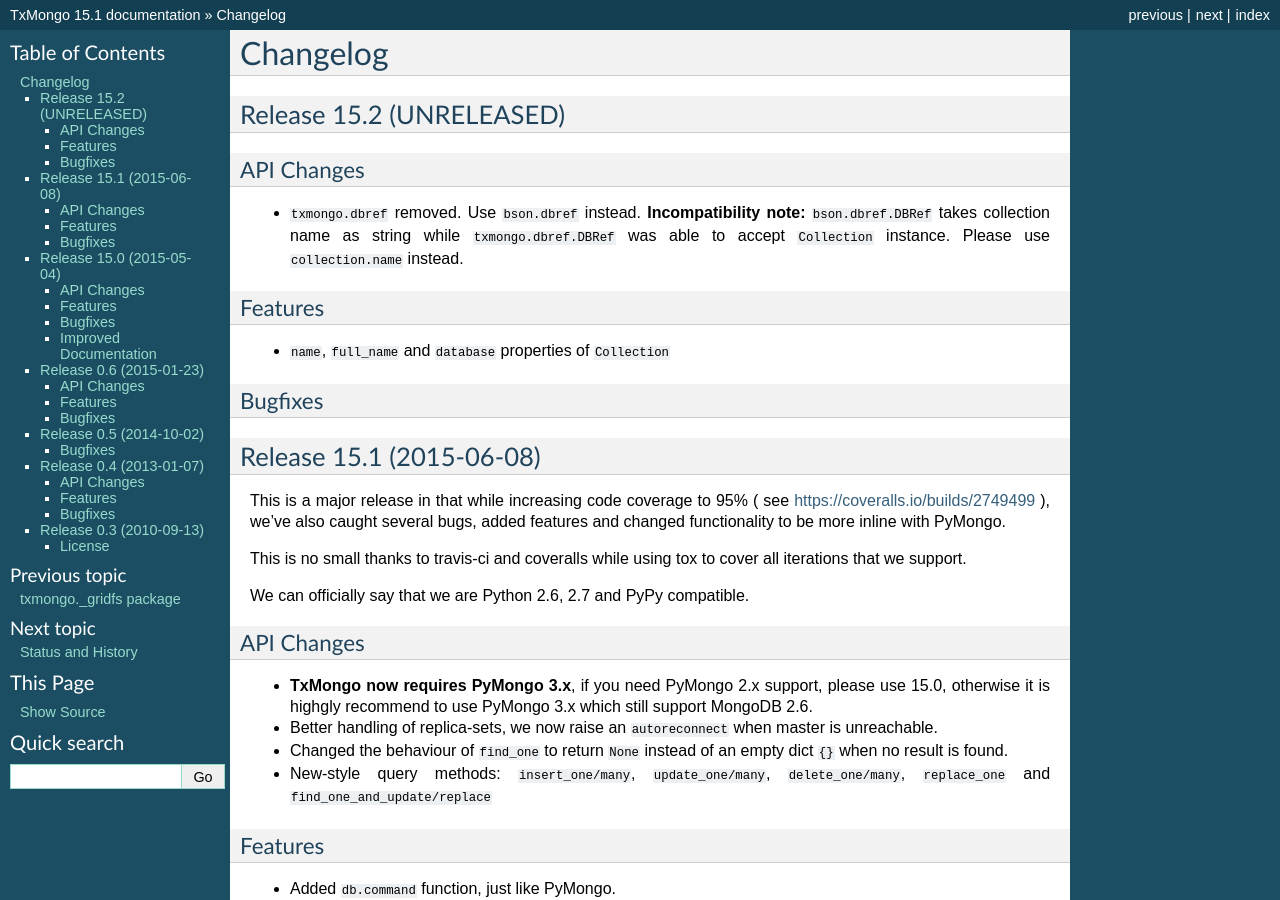
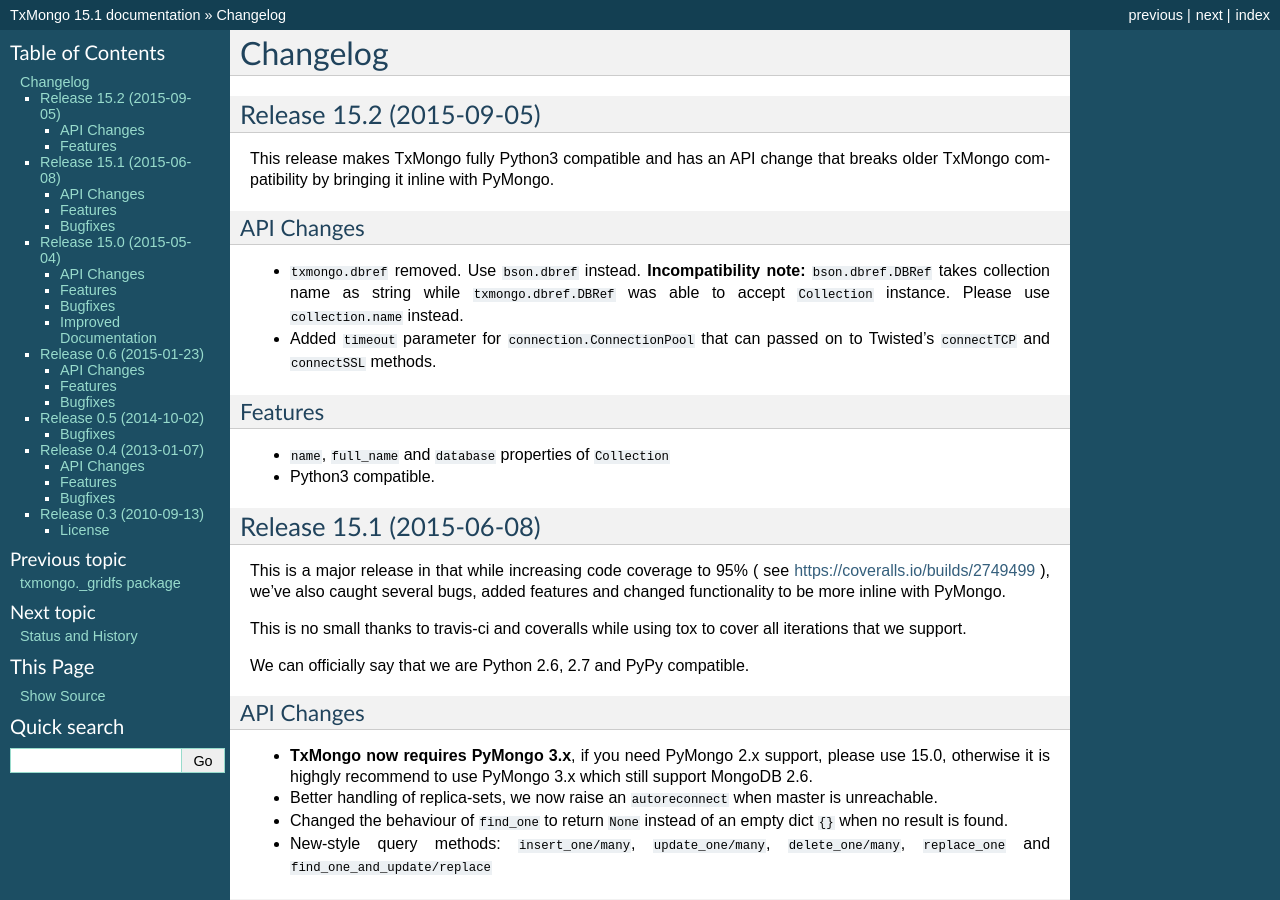
Before and after one commit to twisted/txmongo, a Sphinx documentation site: the page built from docs/source/NEWS.rst, in a window 1280 px wide and 900 px high. Built offline with Sphinx 7.4.7, drawn with Linux system fonts in a browser that asks for light colours; formulas are drawn with MathJax 3.

Commit message:
bump release information

```diff
--- a/docs/source/NEWS.rst
+++ b/docs/source/NEWS.rst
@@ -1,8 +1,11 @@
 Changelog
 =========
 
-Release 15.2 (UNRELEASED)
+Release 15.2 (2015-09-05)
 -------------------------
+
+This release makes TxMongo fully Python3 compatible and has an API change that
+breaks older TxMongo compatibility by bringing it inline with PyMongo.
 
 API Changes
 ^^^^^^^^^^^
@@ -11,14 +14,14 @@
   **Incompatibility note:** ``bson.dbref.DBRef`` takes collection name as string while
   ``txmongo.dbref.DBRef`` was able to accept ``Collection`` instance. Please use
   ``collection.name`` instead.
+- Added ``timeout`` parameter for ``connection.ConnectionPool`` that can passed on to
+  Twisted's ``connectTCP`` and ``connectSSL`` methods.
 
 Features
 ^^^^^^^^
 
 - ``name``, ``full_name`` and ``database`` properties of ``Collection``
-
-Bugfixes
-^^^^^^^^
+- Python3 compatible.
 
 
 Release 15.1 (2015-06-08)
--- a/setup.py
+++ b/setup.py
@@ -30,7 +30,7 @@
 
 setup(
     name="txmongo",
-    version="15.1.0",
+    version="15.2.0",
     description="Asynchronous Python driver for MongoDB <http://www.mongodb.org>",
     author="Alexandre Fiori, Bret Curtis",
     author_email="fiorix@gmail.com, psi29a@gmail.com",
```
Also changed, not shown: docs/source/txmongo.rst (+0 -8 lines).
